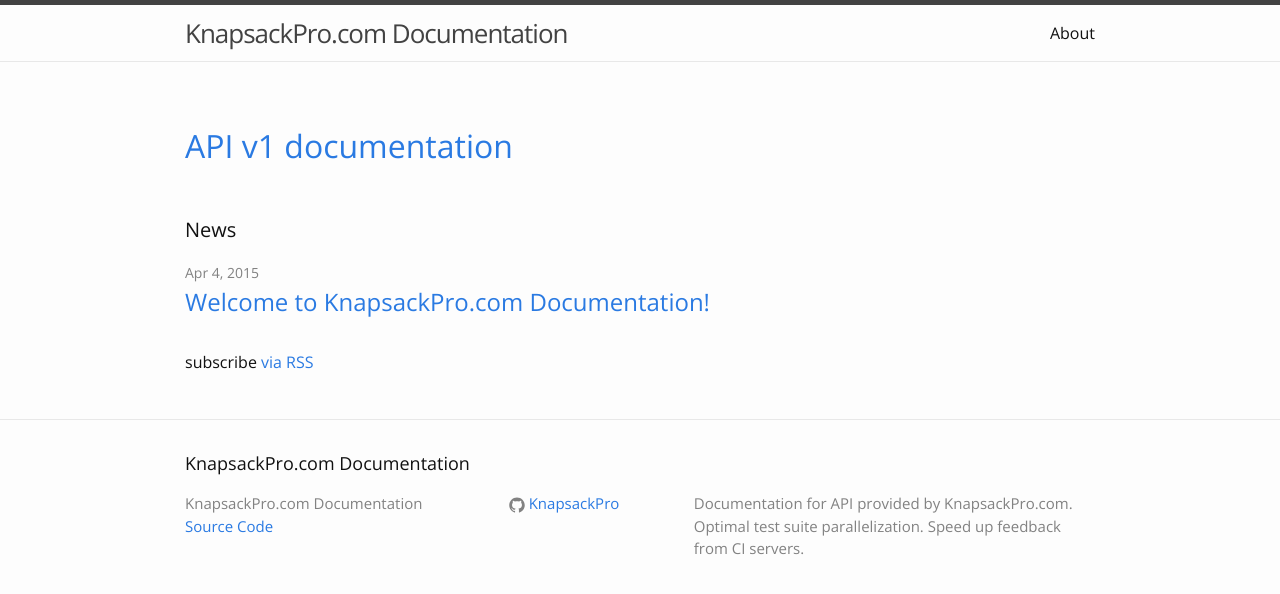
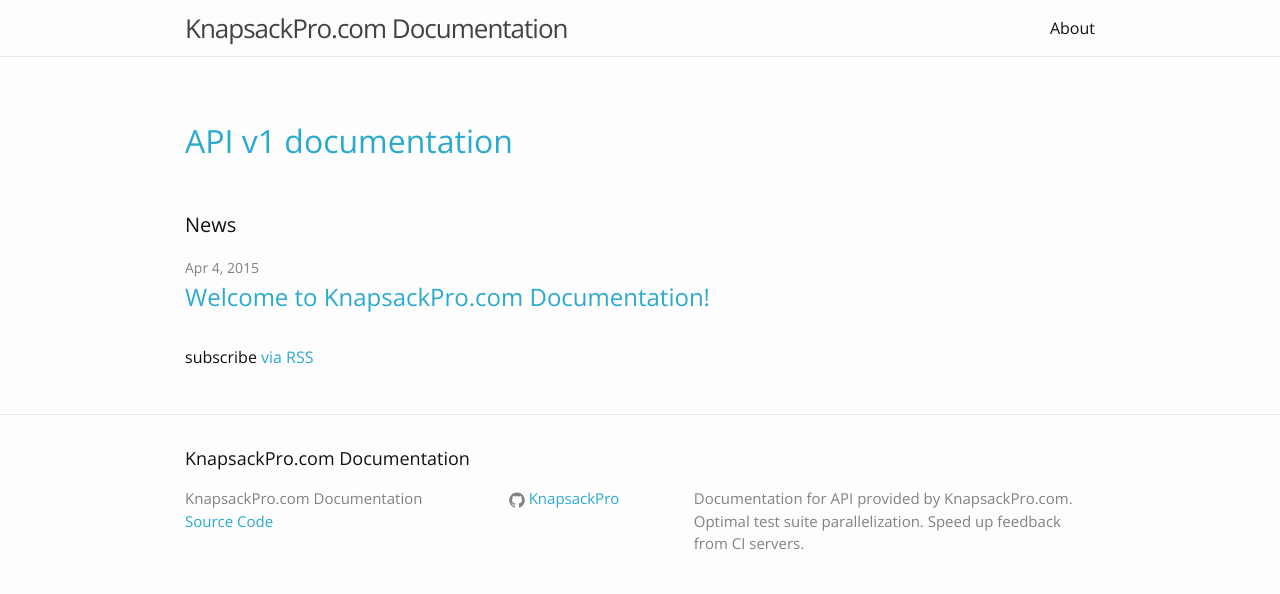
Before and after one commit to KnapsackPro/docs.knapsackpro.com, a Jekyll site: the page built from index.html, in a window 1280 px wide. Shown: the top 594 px of the page. Built offline with Jekyll 4.4.1, drawn with Linux system fonts in a browser that asks for light colours.

Commit message:
Change colours

```diff
--- a/_sass/_base.scss
+++ b/_sass/_base.scss
@@ -92,12 +92,12 @@ a {
     color: $brand-color;
     text-decoration: none;
 
-    &:visited {
-        color: darken($brand-color, 15%);
-    }
+    //&:visited {
+        //color: darken($brand-color, 15%);
+    //}
 
     &:hover {
-        color: $text-color;
+        color: $text-color-hover;
         text-decoration: underline;
     }
 }
--- a/_sass/_layout.scss
+++ b/_sass/_layout.scss
@@ -2,7 +2,8 @@
  * Site header
  */
 .site-header {
-    border-top: 5px solid $grey-color-dark;
+    //border-top: 5px solid $grey-color-dark;
+    //border-top: 5px solid $brand-color;
     border-bottom: 1px solid $grey-color-light;
     min-height: 56px;
 
--- a/css/main.scss
+++ b/css/main.scss
@@ -15,7 +15,8 @@ $spacing-unit:     30px;
 
 $text-color:       #111;
 $background-color: #fdfdfd;
-$brand-color:      #2a7ae2;
+$brand-color:      #2aaacf;
+$text-color-hover: #1d7690;
 
 $grey-color:       #828282;
 $grey-color-light: lighten($grey-color, 40%);
```
